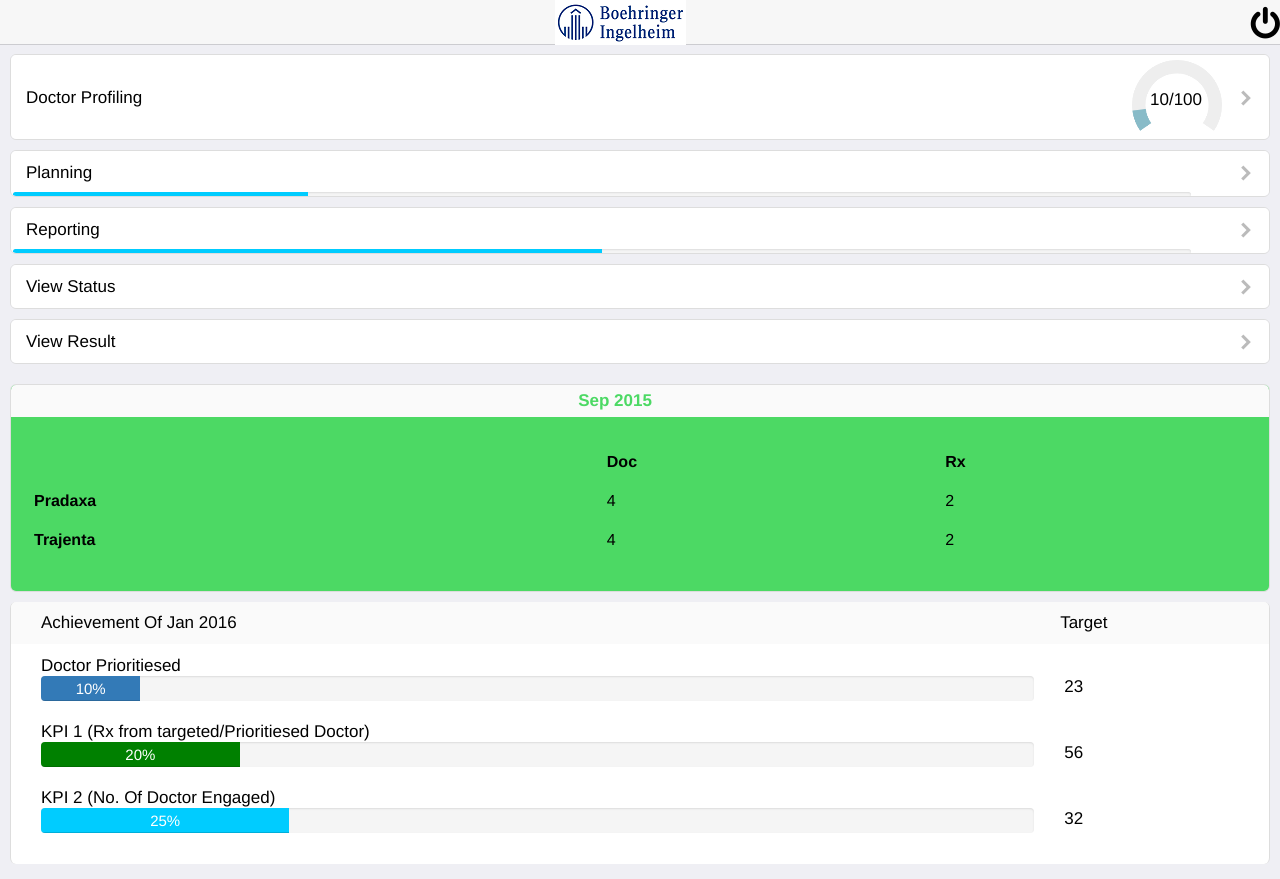
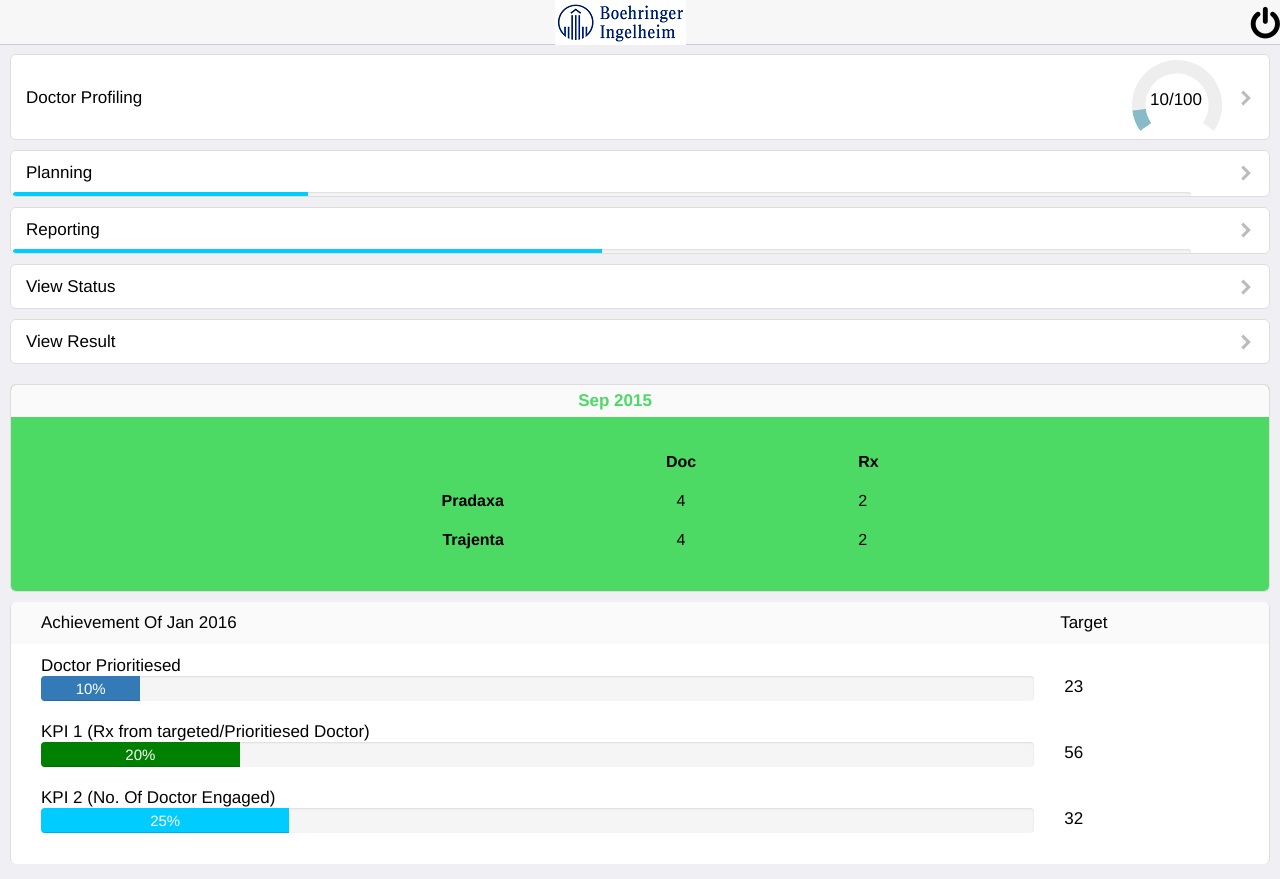
Before and after one commit to Akshayf444/bi-tracking, a CodeIgniter app: page /index.php/user/dashboard in a window 1280 px wide. Run offline with CodeIgniter, Linux system fonts and the light colour scheme; some libraries are stand-ins or nearby versions.

Commit message:
changes in dashboard and change trajenta into trajenta family

```diff
--- a/application/views/User/Main.php
+++ b/application/views/User/Main.php
@@ -93,22 +93,22 @@
         <ul class="table-view" style="background-color: #4CD964">
             <li class="table-view-cell table-view-divider" style="color: #4CD964;font-weight: 700;">Sep 2015</li>
             <li class="table-view-cell media">
-                <table class="slider-table table">
+                <table class="slider-table table" style="margin-left: -87px;">
                     <tr>
 
-                        <td></td>
-                        <th>Doc</th>
+                        <td  style="text-align:right"></td>
+                        <th  style="text-align:center">Doc</th>
                         <th>Rx</th>
                     </tr>
 
                     <tr>
-                        <th>Pradaxa</th>
-                        <td>4</td>
+                        <th  style="text-align:right">Pradaxa</th>
+                        <td  style="text-align:center">4</td>
                         <td>2</td>
                     </tr>
                     <tr>
-                        <th>Trajenta</th>
-                        <td>4</td>
+                        <th  style="text-align:right">Trajenta</th>
+                        <td  style="text-align:center">4</td>
                         <td>2</td>
                     </tr>
                 </table>
@@ -119,21 +119,21 @@
         <ul class="table-view" style="background-color: #E8A698">
             <li class="table-view-cell table-view-divider" style="color: #E8A698;font-weight: 700;">Oct 2015</li>
             <li class="table-view-cell media">
-                <table class="slider-table table">
+                <table class="slider-table table" style="margin-left: -87px;">
                     <tr>
-                        <td></td>
-                        <th>Doc</th>
+                        <td style="text-align:right"></td>
+                        <th style="text-align:center">Doc</th>
                         <th>Rx</th>
                     </tr>
 
                     <tr>
-                        <th>Pradaxa</th>
-                        <td>4</td>
+                        <th style="text-align:right">Pradaxa</th>
+                        <td style="text-align:center">4</td>
                         <td>2</td>
                     </tr>
                     <tr>
-                        <th>Trajenta</th>
-                        <td>4</td>
+                        <th style="text-align:right">Trajenta</th>
+                        <td style="text-align:center">4</td>
                         <td>2</td>
                     </tr>
                 </table>
@@ -144,22 +144,22 @@
         <ul class="table-view" style="background-color: #2680E4">
             <li class="table-view-cell table-view-divider" style="    color: #2680E4;font-weight: 700;">Nov 2015</li>
             <li class="table-view-cell media">
-                <table class="slider-table table">
+                <table class="slider-table table" style="margin-left: -147px;">
                     <tr>
 
-                        <td></td>
-                        <th>Doc</th>
+                        <td style="text-align:right"></td>
+                        <th style="text-align:center">Doc</th>
                         <td>Rx</td>
                     </tr>
 
                     <tr>
-                        <th>Pradaxa</th>
-                        <td>4</td>
+                        <th style="text-align:right">Pradaxa</th>
+                        <td style="text-align:center">4</td>
                         <td>2</td>
                     </tr>
                     <tr>
-                        <th>Trajenta Family</th>
-                        <td>4</td>
+                        <th style="text-align:right">Trajenta Family</th>
+                        <td style="text-align:center">4</td>
                         <td>2</td>
                     </tr>
                 </table>
```
